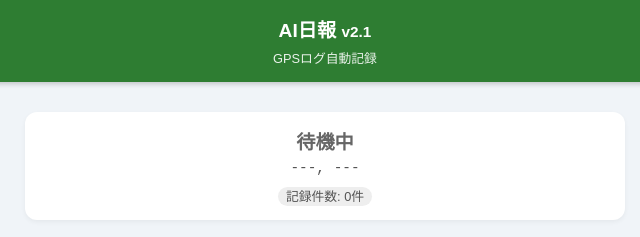
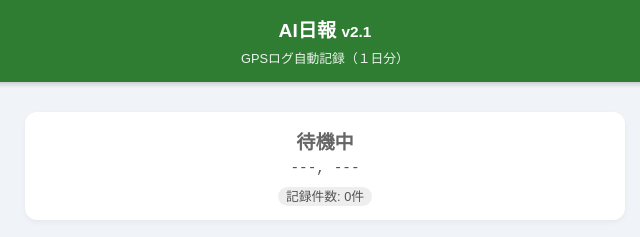
Before and after one commit to takada291/daily-report-byAI, a plain HTML site: page index.html in a window 1280 px wide. Shown: the top 237 px of the page, 315-955 px from the left. Drawn offline with nearby package versions, Linux system fonts and the light colour scheme.

Commit message:
Update index.html

```diff
--- a/index.html
+++ b/index.html
@@ -46,7 +46,7 @@
 
 <header>
     <h1>AI日報 <span style="font-size:0.8em">v2.1</span></h1>
-    <div class="sub-text">GPSログ自動記録</div>
+    <div class="sub-text">GPSログ自動記録（１日分）</div>
 </header>
 
 <div class="container">
```
